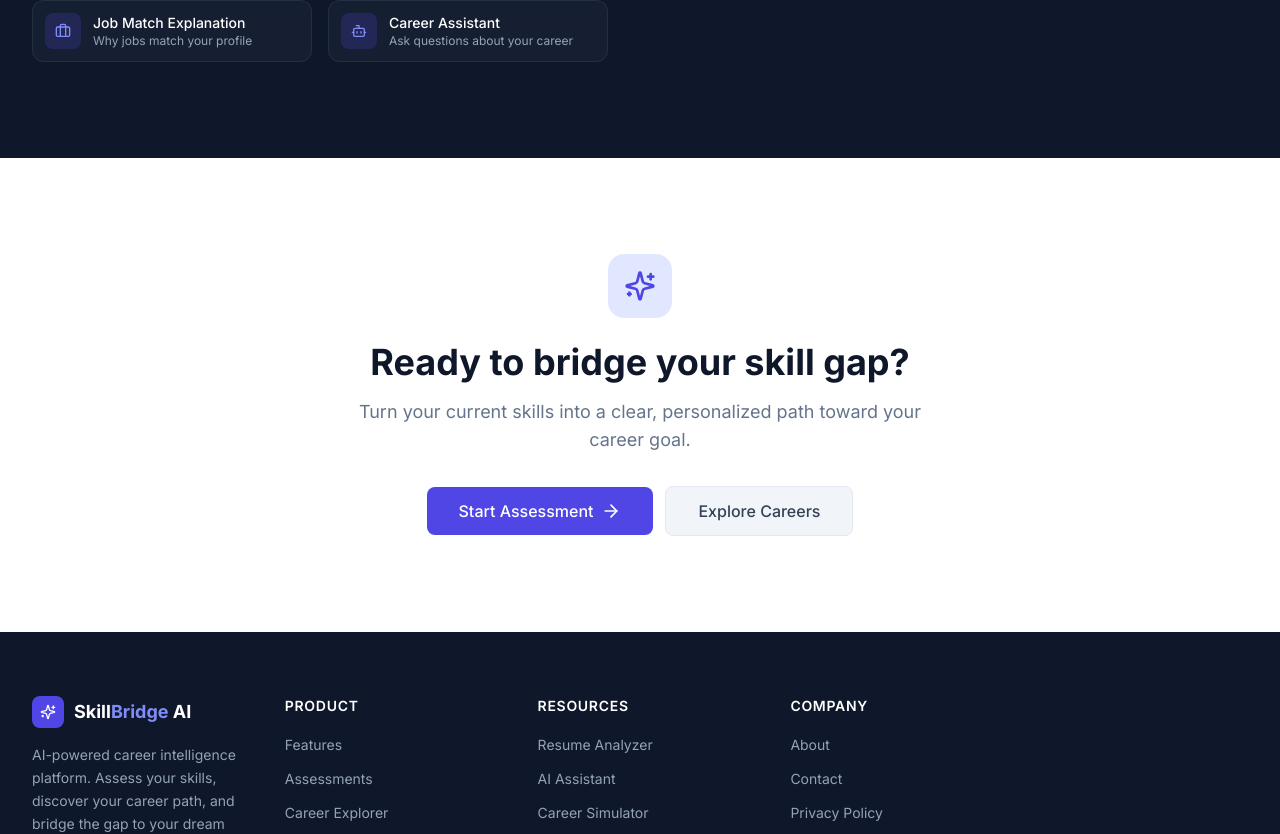
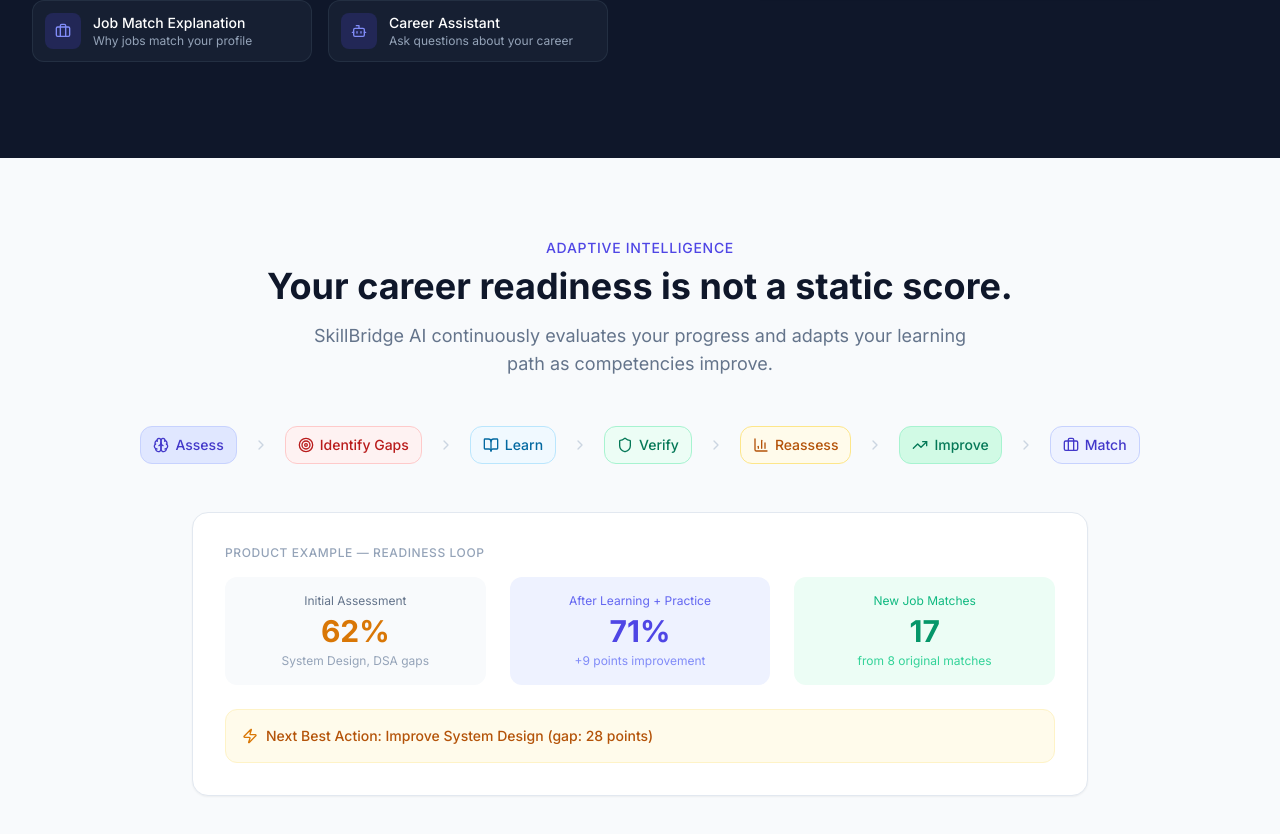
Before and after one commit to ridhii17/Skill-Bridge, a React (Vite) app in the folder client/: page / in a window 1280 px wide. Shown: the part 3895-4729 px from the top of the page. Built offline with nearby package versions, Linux system fonts and the light colour scheme; no server answers.

Commit message:
Add readme

```diff
--- a/client/src/pages/Landing.jsx
+++ b/client/src/pages/Landing.jsx
@@ -519,6 +519,72 @@
         </div>
       </section>
 
+      {/* ─── Adaptive Loop ──────────────────────────── */}
+      <section id="loop" className="py-20 px-4 sm:px-6 lg:px-8 bg-surface-50">
+        <div className="max-w-7xl mx-auto">
+          <div className="text-center mb-12">
+            <p className="text-sm font-medium text-brand-600 uppercase tracking-wider mb-2">Adaptive Intelligence</p>
+            <h2 className="text-3xl sm:text-4xl font-bold text-surface-900 mb-4">
+              Your career readiness is not a static score.
+            </h2>
+            <p className="text-lg text-surface-500 max-w-2xl mx-auto">
+              SkillBridge AI continuously evaluates your progress and adapts your learning path as competencies improve.
+            </p>
+          </div>
+
+          {/* Flow visualization */}
+          <div className="flex flex-wrap items-center justify-center gap-2 sm:gap-4 mb-12">
+            {[
+              { label: 'Assess', icon: Brain, color: 'bg-brand-100 text-brand-700 border-brand-200' },
+              { label: 'Identify Gaps', icon: Target, color: 'bg-red-50 text-red-700 border-red-200' },
+              { label: 'Learn', icon: BookOpen, color: 'bg-sky-50 text-sky-700 border-sky-200' },
+              { label: 'Verify', icon: Shield, color: 'bg-emerald-50 text-emerald-700 border-emerald-200' },
+              { label: 'Reassess', icon: BarChart3, color: 'bg-amber-50 text-amber-700 border-amber-200' },
+              { label: 'Improve', icon: TrendingUp, color: 'bg-emerald-100 text-emerald-700 border-emerald-200' },
+              { label: 'Match', icon: Briefcase, color: 'bg-brand-50 text-brand-700 border-brand-200' },
+            ].map((step, i, arr) => (
+              <div key={i} className="flex items-center gap-2 sm:gap-4">
+                <div className={`flex items-center gap-1.5 px-3 py-2 rounded-xl border font-medium text-sm ${step.color}`}>
+                  <step.icon className="w-4 h-4" />
+                  {step.label}
+                </div>
+                {i < arr.length - 1 && (
+                  <ChevronRight className="w-4 h-4 text-surface-300 hidden sm:block" />
+                )}
+              </div>
+            ))}
+          </div>
+
+          {/* Example scenario */}
+          <div className="max-w-4xl mx-auto bg-white rounded-2xl border border-surface-200 p-6 sm:p-8 shadow-sm">
+            <p className="text-xs font-medium text-surface-400 uppercase tracking-wider mb-4">Product Example — Readiness Loop</p>
+            <div className="grid grid-cols-1 md:grid-cols-3 gap-6">
+              <div className="text-center p-4 rounded-xl bg-surface-50">
+                <p className="text-xs text-surface-500 mb-1">Initial Assessment</p>
+                <p className="text-3xl font-bold text-amber-600">62%</p>
+                <p className="text-xs text-surface-400 mt-1">System Design, DSA gaps</p>
+              </div>
+              <div className="text-center p-4 rounded-xl bg-brand-50">
+                <p className="text-xs text-brand-500 mb-1">After Learning + Practice</p>
+                <p className="text-3xl font-bold text-brand-600">71%</p>
+                <p className="text-xs text-brand-400 mt-1">+9 points improvement</p>
+              </div>
+              <div className="text-center p-4 rounded-xl bg-emerald-50">
+                <p className="text-xs text-emerald-500 mb-1">New Job Matches</p>
+                <p className="text-3xl font-bold text-emerald-600">17</p>
+                <p className="text-xs text-emerald-400 mt-1">from 8 original matches</p>
+              </div>
+            </div>
+            <div className="mt-6 p-4 rounded-xl bg-amber-50 border border-amber-100">
+              <div className="flex items-center gap-2">
+                <Zap className="w-4 h-4 text-amber-600" />
+                <p className="text-sm font-medium text-amber-700">Next Best Action: Improve System Design (gap: 28 points)</p>
+              </div>
+            </div>
+          </div>
+        </div>
+      </section>
+
       {/* ─── CTA ───────────────────────────────────── */}
       <section className="py-24 px-4 sm:px-6 lg:px-8">
         <div className="max-w-3xl mx-auto text-center">
```
Also changed, not shown: 1 other file (tests, documents, lock files or other folders).
